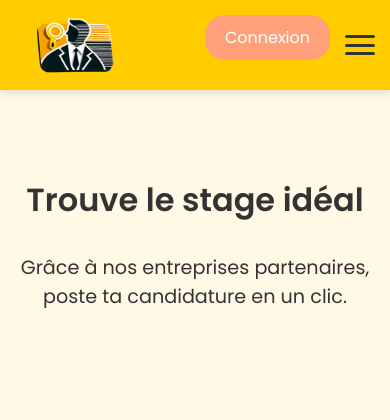
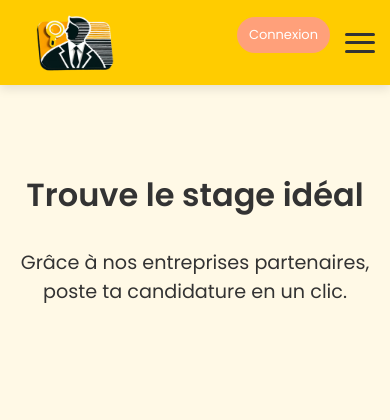
Before and after one commit to enzogilles/cesitachance, a PHP site: page /cesitachance-3/ in a window 390 px wide. Shown: the top 420 px of the page. Run offline with PHP 8.4, Linux system fonts and the light colour scheme; data that the repository does not hold is empty.

Commit message:
Ajout bouton responsive

```diff
--- a/public/styles/styles.css
+++ b/public/styles/styles.css
@@ -1639,3 +1639,155 @@ footer {
 .burger-menu.active span:nth-child(3) {
   transform: translateY(-8px) rotate(-45deg);
 }
+
+/* ================================
+   BOUTONS - RESPONSIVE
+   ================================ */
+@media (max-width: 768px) {
+  /* Boutons standards */
+  button.btn,
+  a.btn-voir,
+  a.btn-add,
+  .btn-login,
+  .btn-back,
+  .btn-wishlist,
+  .btn-postuler,
+  .bouton-reset,
+  .contact-button {
+    padding: 8px 16px;
+    font-size: 14px;
+    width: auto;
+    min-width: fit-content;
+  }
+
+  /* Boutons d'action sur les offres */
+  .offer-buttons {
+    flex-direction: column;
+    gap: 8px;
+    align-items: center;
+  }
+
+  .offer-buttons a,
+  .offer-buttons button {
+    width: 100%;
+    margin: 0;
+  }
+
+  /* Boutons de modification/suppression */
+  .action-buttons {
+    flex-direction: column;
+    gap: 8px;
+  }
+
+  .action-buttons .btn-modifier,
+  .action-buttons .btn-supprimer {
+    width: 100%;
+    margin: 0;
+  }
+
+  /* Boutons du dashboard */
+  .dashboard-actions ul {
+    flex-direction: column;
+    width: 100%;
+    padding: 0 10px;
+    gap: 10px;
+  }
+
+  .dashboard-actions ul li {
+    width: 100%;
+    margin: 5px 0;
+  }
+
+  .dashboard-actions ul li a {
+    width: 100%;
+    min-width: 0;
+    padding: 12px 15px;
+    font-size: 14px;
+  }
+
+  /* Style pour les formulaires */
+  form {
+    width: 100%;
+    padding: 0 10px;
+  }
+
+  /* CV Upload responsive */
+  .cv-upload {
+    width: 100%;
+  }
+
+  .cv-label-container {
+    flex-direction: column;
+    align-items: flex-start;
+  }
+
+  /* Notifications */
+  .notification {
+    width: 90%;
+    left: 50%;
+    top: 120px;
+    font-size: 14px;
+  }
+
+  /* Status buttons pour les candidatures */
+  .status-options {
+    left: 50%;
+    width: 80%;
+    flex-direction: row;
+    flex-wrap: wrap;
+    justify-content: center;
+  }
+
+  .status-btn {
+    padding: 8px 10px;
+    font-size: 0.9rem;
+    flex: 1;
+    min-width: 80px;
+  }
+}
+
+@media (max-width: 480px) {
+  /* Ajustement pour très petits écrans */
+  button.btn,
+  a.btn-voir,
+  a.btn-add,
+  .btn-login,
+  .btn-back,
+  .btn-wishlist,
+  .btn-postuler,
+  .bouton-reset,
+  .contact-button {
+    padding: 8px 12px;
+    font-size: 13px;
+  }
+
+  /* Boutons de la wishlist */
+  .wishlist-item {
+    flex-direction: column;
+    align-items: flex-start;
+    gap: 10px;
+    padding: 15px 10px;
+  }
+
+  .wishlist-item form {
+    width: 100%;
+  }
+
+  .wishlist-item button {
+    width: 100%;
+  }
+
+  /* Ajustement des boutons dans les tableaux */
+  .styled-table td {
+    padding: 8px 5px;
+  }
+
+  .styled-table .cv-link,
+  .styled-table .status {
+    padding: 6px 8px;
+    font-size: 12px;
+    width: 100%;
+    text-align: center;
+    margin-top: 5px;
+  }
+}
```
